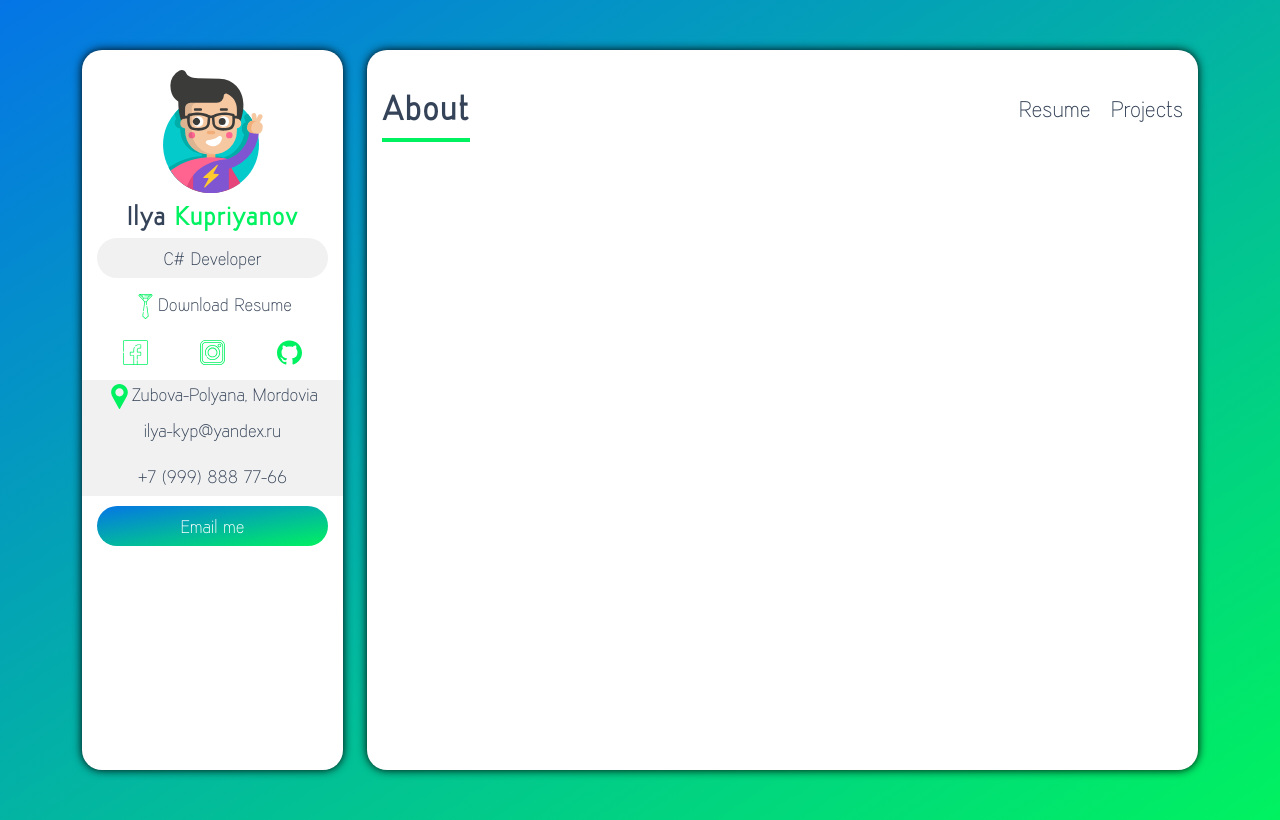
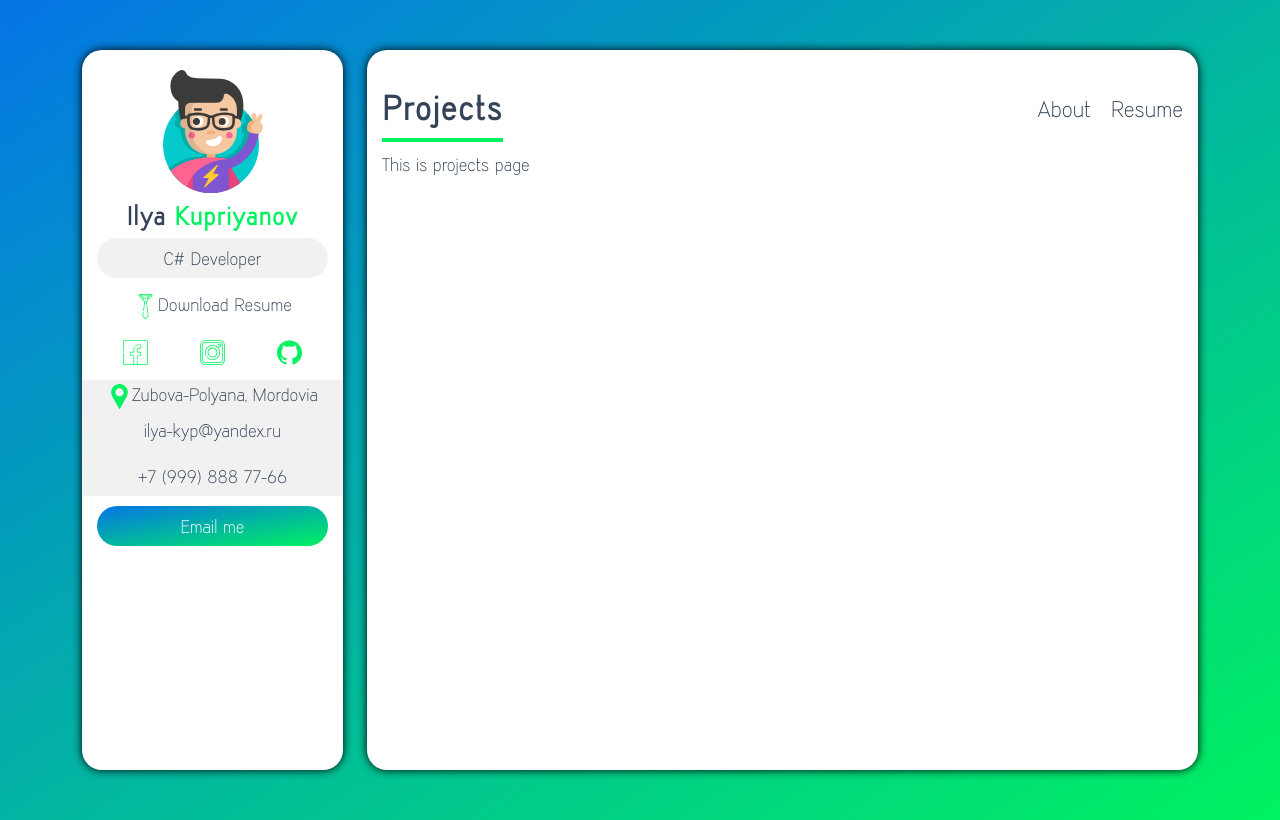
Before and after one commit to Kuprich/Kupri4.Portfolio, a React (Create React App) app: page /projects in a window 1280 px wide. Built offline with nearby package versions, Linux system fonts and the light colour scheme.

Commit message:
added routes

```diff
--- a/package.json
+++ b/package.json
@@ -31,5 +31,8 @@
       "last 1 firefox version",
       "last 1 safari version"
     ]
+  },
+  "devDependencies": {
+    "react-router-dom": "^6.3.0"
   }
 }
--- a/src/App.js
+++ b/src/App.js
@@ -1,30 +1,40 @@
-import React from 'react';
-import Sidebar from './components/Sidebar'
-import Navbar from './components/Navbar';
+import React from "react";
+import Sidebar from "./components/Sidebar";
+import Navbar from "./components/Navbar";
+import About from "./components/About";
+import {
+  BrowserRouter as Router,
+  Route,
+  Routes,
+  Navigate,
+} from "react-router-dom";
+import Resume from "./components/Resume";
+import Projects from "./components/Projects";
 
 function App() {
   return (
+    <Router>
       <div className="app">
         <div className="container">
           <div className="row">
-
             <div className="col-lg-3">
-
               <Sidebar />
-
             </div>
-
             <div className="col-lg-9">
               <div className="app__content">
-
                 <Navbar />
-
-            </div>
-          </div>
-
+                <Routes>
+                  <Route index path="/" element={<About />} />
+                  <Route path="resume" element={<Resume />} />
+                  <Route path="projects" element={<Projects />} />
+                  <Route path="*" element={<Navigate replace to="/" />} />
+                </Routes>
               </div>
             </div>
           </div>
+        </div>
+      </div>
+    </Router>
   );
 }
 
--- /dev/null
+++ b/src/components/About.js
@@ -0,0 +1,9 @@
+import React from 'react';
+
+const About = () => {
+    return (
+        <div>This is about page</div>
+    )
+}
+
+export default About;
--- a/src/components/Navbar.js
+++ b/src/components/Navbar.js
@@ -1,31 +1,51 @@
-import React, { useState } from 'react';
+import React, { useState, useEffect } from "react";
+import { Link } from "react-router-dom";
 
 const Navbar = () => {
+  const [active, setActive] = useState("About");
 
-    const [active, setActive] = useState('About')
+  useEffect(() => {
+    let currentUrl = window.location.href;
+    if (currentUrl.endsWith("/")) {
+      setActive("About");
+    } else if (currentUrl.endsWith("/resume")) {
+      setActive("Resume");
+    } else if (currentUrl.endsWith("/projects")) {
+      setActive("Projects");
+    }
+  }, [active]);
 
-    return (
-        <div className="navbar">
-            <div className="navbar__active">
-                {active}
+  return (
+    <div className="navbar">
+      <div className="navbar__active">{active}</div>
+
+      <div className="navbar__items">
+        {active !== "About" && (
+          <Link to="/">
+            <div className="navbar__item" onClick={() => setActive("About")}>
+              About
             </div>
+          </Link>
+        )}
 
-            <div className="navbar__items">
+        {active !== "Resume" ? (
+          <Link to="/resume">
+            <div className="navbar__item" onClick={() => setActive("Resume")}>
+              Resume
+            </div>
+          </Link>
+        ) : null}
 
-                {active !== 'About' &&
-                    <div className="navbar__item" onClick={() => setActive('About')}>About</div>
-                }
-                {active !== 'Resume'
-                    ? <div className="navbar__item" onClick={() => setActive('Resume')}>Resume</div>
-                    : null
-                }
-                {active !== 'Projects' &&
-                    <div className="navbar__item" onClick={() => setActive('Projects')}>Projects</div>
-                }
+        {active !== "Projects" && (
+          <Link to="/projects">
+            <div className="navbar__item" onClick={() => setActive("Projects")}>
+              Projects
+            </div>
+          </Link>
+        )}
+      </div>
+    </div>
+  );
+};
 
-            </div>
-        </div>
-    )
-}
-
-export default Navbar
+export default Navbar;
--- /dev/null
+++ b/src/components/Projects.js
@@ -0,0 +1,9 @@
+import React from 'react';
+
+const Projects = () => {
+return (
+        <div>This is projects page</div>
+    )
+}
+
+export default Projects
--- /dev/null
+++ b/src/components/Resume.js
@@ -0,0 +1,9 @@
+import React from 'react';
+
+const Resume = () => {
+return (
+        <div>This is resume page</div>
+    )
+}
+
+export default Resume
--- a/src/components/Sidebar.js
+++ b/src/components/Sidebar.js
@@ -1,5 +1,4 @@
 import react from "react";
-
 import myghtycoder from '../assets/mighty-coder.svg';
 import tie from '../assets/icons/tie.svg';
 import facebook from '../assets/icons/facebook.svg';
@@ -7,6 +6,7 @@ import instagramm from '../assets/icons/instagram.svg'
 import github from '../assets/icons/github.svg';
 import pin from '../assets/icons/pin.svg';
 import resume from '../assets/resume.pdf'
+
 
 
 
```
Also changed, not shown: 2 other files (tests, documents, lock files or other folders). Lines whose indentation alone changed are shown as unchanged.
